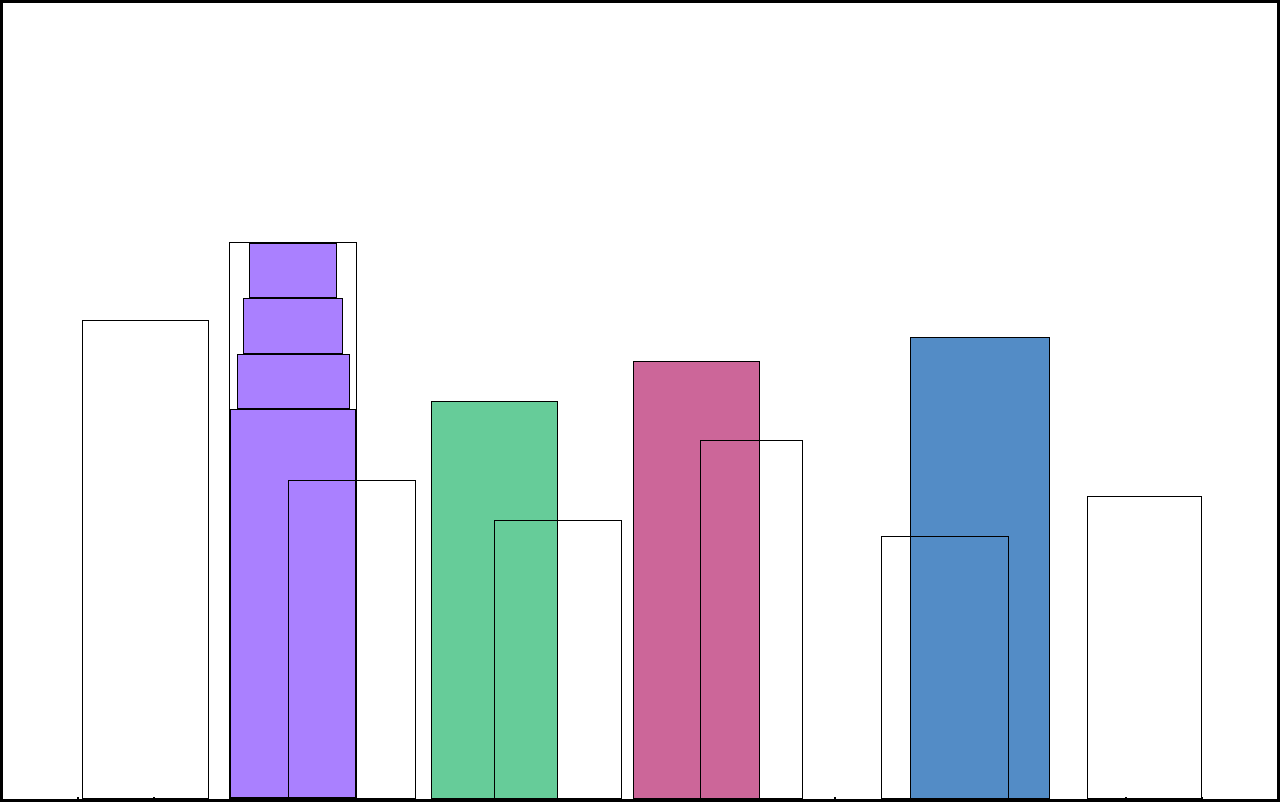
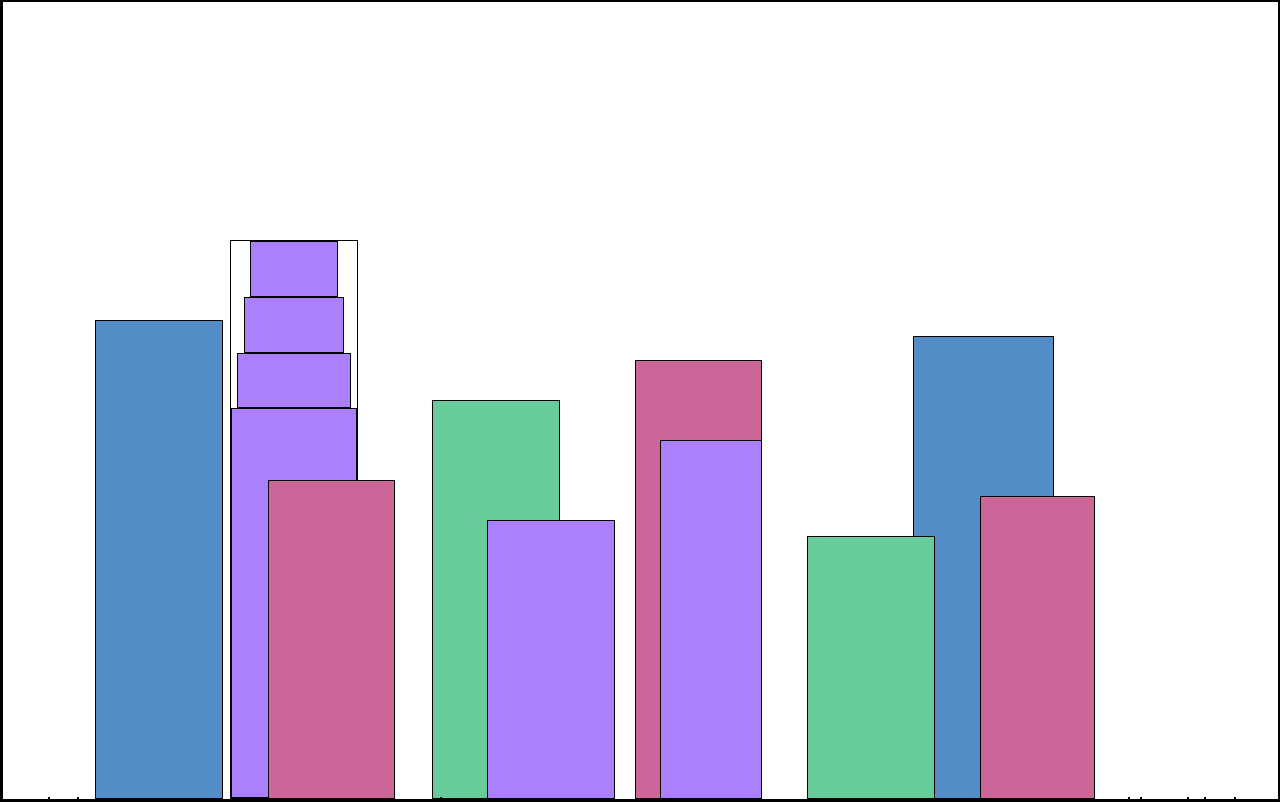
Before and after one commit to Yinkusadel/15-fcc-city-skyline, a website: page index.html in a window 1280 px wide. Drawn offline with Linux system fonts and the light colour scheme.

Commit message:
add complete solution to skyline project

```diff
--- a/index.html
+++ b/index.html
@@ -24,12 +24,17 @@
       <div></div>
     </div>
     <div class="foreground-buildings">
+      <div></div>
       <div class="fb1"></div>
       <div class="fb2"></div>
+      <div></div>
       <div class="fb3"></div>
       <div class="fb4"></div>
       <div class="fb5"></div>
       <div class="fb6"></div>
+      <div></div>
+      <div></div>
+      <div></div>
     </div>
   </body>
 </html>
--- a/styles.css
+++ b/styles.css
@@ -22,6 +22,8 @@
     display :flex ;
     align-items:flex-end;
     justify-content:space-evenly;
+    position: absolute;
+    top: 0;
   }
 
   .bb1 {
@@ -74,42 +76,49 @@
     background-color: var(--building-color4)
   }
 
-  .foreground-buildings {
+  .fb1 {
+    width: 10%;
+    height: 60%;
+    background-color: var(--building-color4);
+
+  }
+
+  .fb2 {
+    width: 10%;
+    height: 40%;
+    background-color: var(--building-color3);
+  }
+
+  .fb3 {
+    width: 10%;
+    height: 35%;
+    background-color: var(--building-color1);
+  }
+
+  .fb4 {
+    width: 8%;
+    height: 45%;
+    background-color: var(--building-color1);
+  }
+
+  .fb5 {
+    width: 10%;
+    height: 33%;
+    background-color: var(--building-color2);
+  }
+
+  .fb6 {
+    width: 9%;
+    height: 38%;
+    background-color: var(--building-color3);
+  }
+
+  .background-buildings, .foreground-buildings {
     width: 100%;
     height: 100%;
-    position: absolute;
-    top: 0;
     display: flex;
     align-items: flex-end;
     justify-content: space-evenly;
+    position: absolute;
+    top: 0;
   }
-
-  .fb1 {
-    width :10%;
-    height :60%;
-  }
-
-  .fb2 {
-     width :10%;
-     height :40%;
-  }
-
-  .fb3 {
-     width :10%;
-     height :35%;
-  }
-
-  .fb4 {
-     width :8%;
-     height :45%;
-  }
-
-  .fb5 {
-     width :10%;
-     height :33%;
-  }
-
-  .fb6 {
-     width :9%;
-     height :38%;
-  }
```
